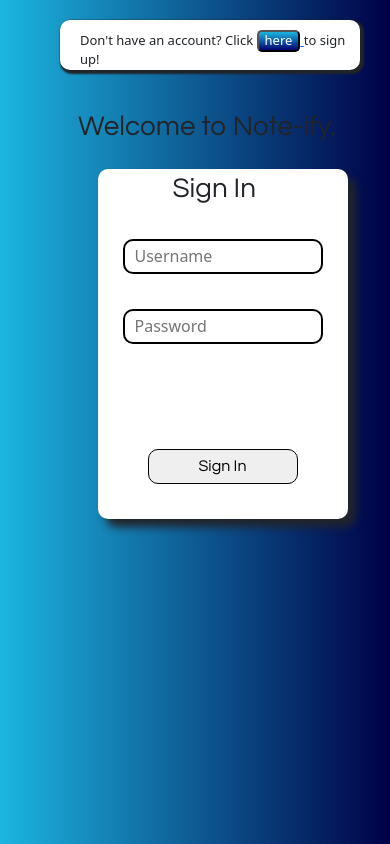
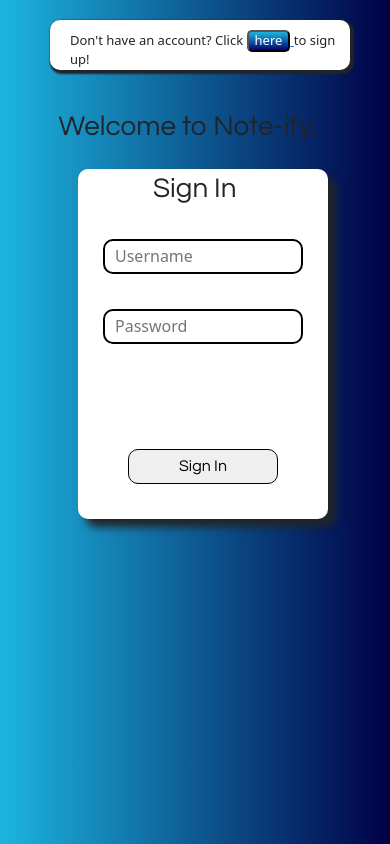
Before and after one commit to MAR2807/notes-app, a React (Create React App) app: page /SignIn in a window 390 px wide. Built offline with nearby package versions, Linux system fonts and the light colour scheme; no server answers.

Commit message:
update 18

```diff
--- a/src/App.css
+++ b/src/App.css
@@ -130,7 +130,7 @@ div.authContainer223{
       background-color:white;
       position: absolute;
       top:20%;
-      left:25%;
+      left:20%;
       width:250px;
       height:350px;
       border-radius: 10px;
--- a/src/index.css
+++ b/src/index.css
@@ -469,7 +469,7 @@ div.title-n{
 }
 div.signUpPrompt{
   position:absolute;
-  left:60px;
+  left:50px;
   top:20px;
   width:300px;
   height:50px;
@@ -483,7 +483,7 @@ div.signUpPrompt{
 
  div.title-n{
   position: absolute;
-  left:20%;
+  left:15%;
   top:13%;
   font-family: 'Questrial', sans-serif;
   -webkit-font-smoothing: antialiased;
```
